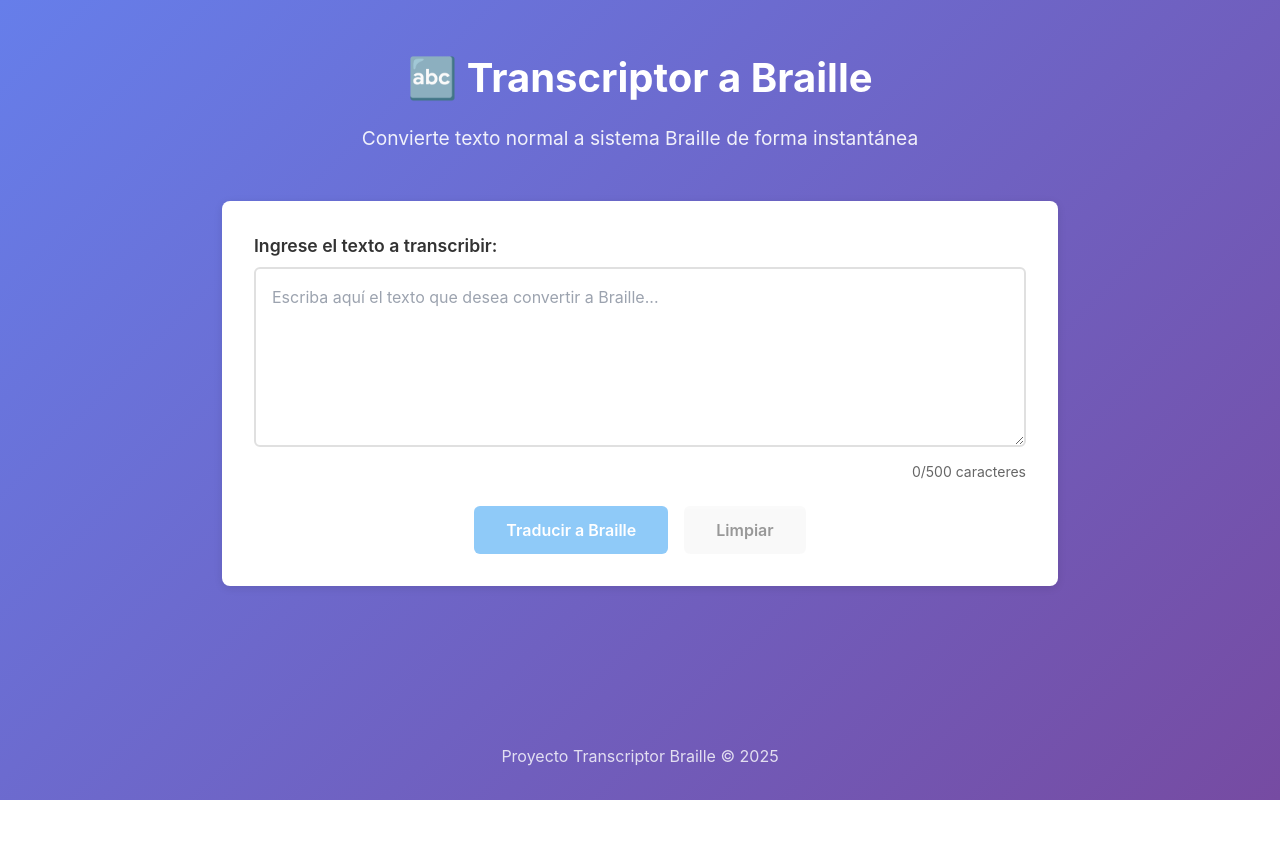
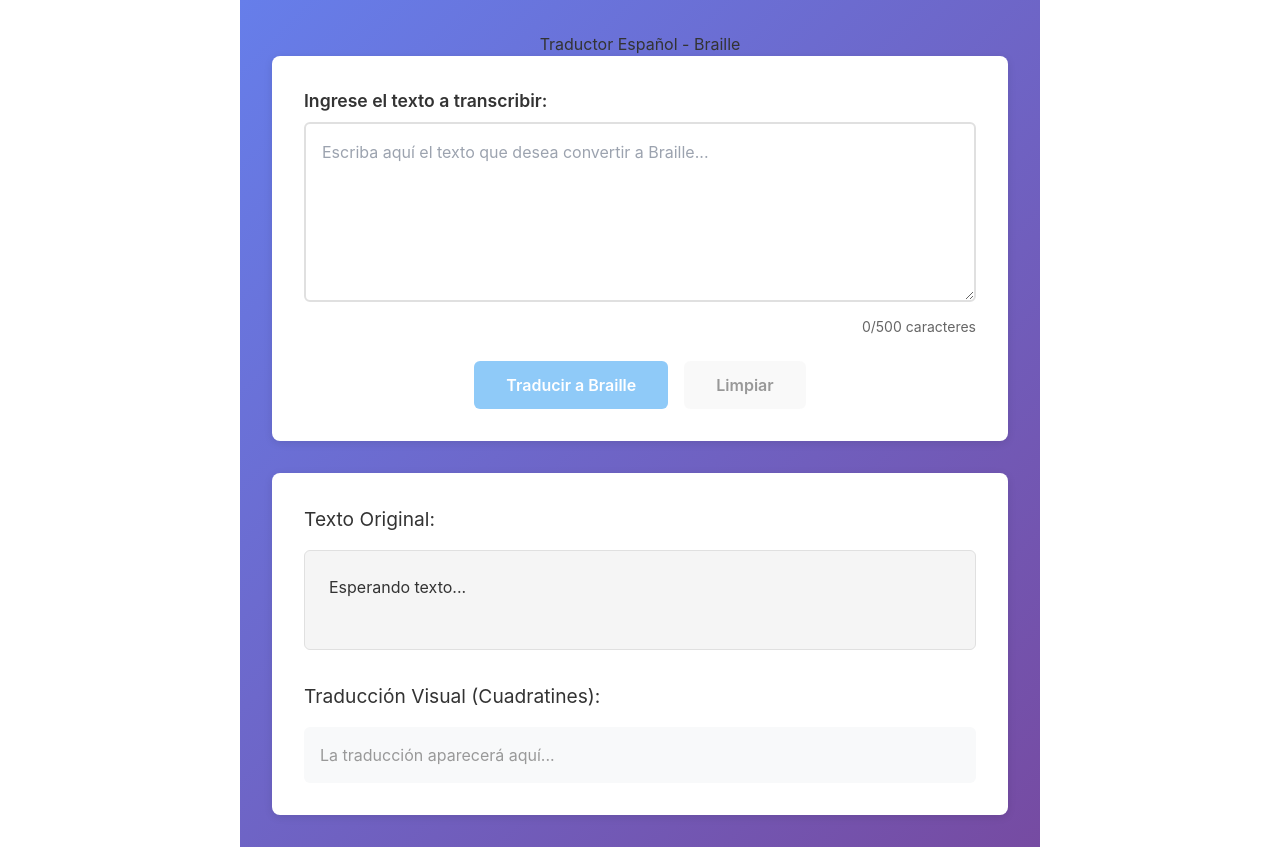
Before and after one commit to KealPetu/Proyecto-transcriptor-braille, a React (Create React App) app in the folder frontend/: page / in a window 1280 px wide. Before the commit the page ends 800 px from the top, so only its background shows below. Built offline with nearby package versions, Linux system fonts and the light colour scheme.

Commit message:
feat: cambios realizados para coordinar con el backend

```diff
--- a/frontend/package.json
+++ b/frontend/package.json
@@ -15,7 +15,7 @@
     "lucide-react": "^0.554.0",
     "react": "^19.2.0",
     "react-dom": "^19.2.0",
-    "react-scripts": "5.0.1",
+    "react-scripts": "^5.0.1",
     "typescript": "^4.9.5",
     "web-vitals": "^2.1.4"
   },
--- a/frontend/src/App.tsx
+++ b/frontend/src/App.tsx
@@ -1,56 +1,42 @@
 import React, { useState } from 'react';
 import TextInput from './components/TextInput';
 import BrailleDisplay from './components/BrailleDisplay';
-import { brailleApi, TranslationResponse } from './services/api';
+import { brailleApi } from './services/api';
 import './App.css';
 
 function App() {
-  const [translation, setTranslation] = useState<TranslationResponse | null>(null);
+  const [originalText, setOriginalText] = useState('');
+  const [brailleCells, setBrailleCells] = useState<number[][]>([]);
   const [isLoading, setIsLoading] = useState(false);
-  const [error, setError] = useState<string | null>(null);
+  const [error, setError] = useState('');
 
   const handleTranslate = async (text: string) => {
     setIsLoading(true);
-    setError(null);
-
+    setError('');
     try {
       const result = await brailleApi.translate(text);
-      setTranslation(result);
+      setOriginalText(result.original_text);
+      setBrailleCells(result.braille_cells);
     } catch (err) {
-      setError('Error al traducir el texto. Por favor, intente nuevamente.');
       console.error(err);
+      setError('Error al conectar con el servidor de traducción.');
     } finally {
       setIsLoading(false);
     }
   };
 
   return (
-    <div className="App">
-      <header className="App-header">
-        <h1>🔤 Transcriptor a Braille</h1>
-        <p>Convierte texto normal a sistema Braille de forma instantánea</p>
-      </header>
+    <div className="App" style={{ maxWidth: '800px', margin: '0 auto', padding: '2rem' }}>
+      <h1 style={{ textAlign: 'center', color: '#333' }}>Traductor Español - Braille</h1>
 
-      <main className="App-main">
-        <TextInput onTranslate={handleTranslate} isLoading={isLoading} />
+      <TextInput onTranslate={handleTranslate} isLoading={isLoading} />
 
-        {error && (
-          <div className="error-message">
-            ⚠️ {error}
-          </div>
-        )}
+      {error && <div style={{ color: 'red', marginBottom: '1rem' }}>{error}</div>}
 
-        {translation && (
-          <BrailleDisplay
-            originalText={translation.original_text}
-            brailleText={translation.braille_text}
-          />
-        )}
-      </main>
-
-      <footer className="App-footer">
-        <p>Proyecto Transcriptor Braille © 2025</p>
-      </footer>
+      <BrailleDisplay
+        originalText={originalText}
+        brailleCells={brailleCells}
+      />
     </div>
   );
 }
--- /dev/null
+++ b/frontend/src/components/BrailleCell.css
@@ -0,0 +1,30 @@
+.braille-cell {
+    display: grid;
+    grid_template_columns: repeat(2, 1fr);
+    /* 2 columnas */
+    grid_template_rows: repeat(3, 1fr);
+    /* 3 filas */
+    gap: 4px;
+    width: 30px;
+    height: 45px;
+    padding: 4px;
+    border: 1px solid #ccc;
+    /* El borde del "cuadratín" */
+    border-radius: 4px;
+    background-color: #fff;
+}
+
+.braille-dot {
+    width: 8px;
+    height: 8px;
+    border-radius: 50%;
+    background-color: #e0e0e0;
+    /* Gris claro (apagado) */
+    margin: auto;
+}
+
+.braille-dot.active {
+    background-color: #2196f3;
+    /* Azul (encendido) */
+    box-shadow: 0 0 2px #2196f3;
+}
--- /dev/null
+++ b/frontend/src/components/BrailleCell.tsx
@@ -0,0 +1,28 @@
+import React from 'react';
+import './BrailleCell.css';
+
+interface BrailleCellProps {
+  activeDots: number[]; // Ej: [1, 2, 5]
+}
+
+const BrailleCell: React.FC<BrailleCellProps> = ({ activeDots }) => {
+  // El braille tiene 6 posiciones fijas: 1, 2, 3 (izq), 4, 5, 6 (der)
+  // Mapeamos visualmente el orden de la grid:
+  // 1 4
+  // 2 5
+  // 3 6
+  const dots = [1, 4, 2, 5, 3, 6];
+
+  return (
+    <div className="braille-cell" aria-label={`Puntos braille: ${activeDots.join(',')}`}>
+      {dots.map((dotNumber) => (
+        <div
+          key={dotNumber}
+          className={`braille-dot ${activeDots.includes(dotNumber) ? 'active' : ''}`}
+        />
+      ))}
+    </div>
+  );
+};
+
+export default BrailleCell;
--- a/frontend/src/components/BrailleDisplay.tsx
+++ b/frontend/src/components/BrailleDisplay.tsx
@@ -1,15 +1,18 @@
 import React from 'react';
+import BrailleCell from './BrailleCell'; // Importamos el nuevo componente
 import './BrailleDisplay.css';
 
 interface BrailleDisplayProps {
   originalText: string;
-  brailleText: string;
+  brailleCells: number[][]; // Recibimos la matriz de puntos
 }
 
-const BrailleDisplay: React.FC<BrailleDisplayProps> = ({ originalText, brailleText }) => {
+const BrailleDisplay: React.FC<BrailleDisplayProps> = ({ originalText, brailleCells }) => {
+
+  // Función auxiliar para copiar texto (convertimos los puntos a texto unicode para el clipboard)
   const handleCopy = () => {
-    navigator.clipboard.writeText(brailleText);
-    alert('Texto Braille copiado al portapapeles');
+    // Lógica simplificada para demo: solo avisa
+    alert('Función de copiado pendiente de implementar con caracteres Unicode');
   };
 
   return (
@@ -17,18 +20,22 @@ const BrailleDisplay: React.FC<BrailleDisplayProps> = ({ originalText, brailleTe
       <div className="display-section">
         <h3>Texto Original:</h3>
         <div className="text-box original-text">
-          {originalText}
+          {originalText || "Esperando texto..."}
         </div>
       </div>
 
       <div className="display-section">
-        <h3>Texto en Braille:</h3>
-        <div className="text-box braille-text">
-          {brailleText}
+        <h3>Traducción Visual (Cuadratines):</h3>
+        {/* Contenedor Flex para alinear las celdas */}
+        <div className="braille-grid-container" style={{ display: 'flex', flexWrap: 'wrap', gap: '8px', padding: '1rem', background: '#f8f9fa', borderRadius: '6px' }}>
+          {brailleCells.length > 0 ? (
+            brailleCells.map((cell, index) => (
+              <BrailleCell key={index} activeDots={cell} />
+            ))
+          ) : (
+            <span style={{ color: '#999' }}>La traducción aparecerá aquí...</span>
+          )}
         </div>
-        <button onClick={handleCopy} className="btn-copy">
-          📋 Copiar Braille
-        </button>
       </div>
     </div>
   );
--- a/frontend/src/services/api.ts
+++ b/frontend/src/services/api.ts
@@ -1,18 +1,17 @@
+// frontend/src/services/api.ts
 const API_BASE_URL = process.env.REACT_APP_API_URL || 'http://localhost:8000';
-
-export interface TranslationRequest {
-  text: string;
-}
 
 export interface TranslationResponse {
   original_text: string;
-  braille_text: string;
-  timestamp: string;
+  // El backend devuelve una lista de listas de números (ej: [[1,2,5], [1]])
+  braille_cells: number[][];
+  braille_string_repr: string;
 }
 
 export const brailleApi = {
   translate: async (text: string): Promise<TranslationResponse> => {
-    const response = await fetch(`${API_BASE_URL}/api/translate`, {
+    // Nota la ruta actualizada para coincidir con el backend
+    const response = await fetch(`${API_BASE_URL}/api/v1/translation/to-braille`, {
       method: 'POST',
       headers: {
         'Content-Type': 'application/json',
@@ -21,7 +20,8 @@ export const brailleApi = {
     });
 
     if (!response.ok) {
-      throw new Error('Error en la traducción');
+      const errorData = await response.json().catch(() => ({}));
+      throw new Error(errorData.detail || 'Error en la traducción');
     }
 
     return response.json();
```
Also changed, not shown: frontend/src/components/BrailleDisplay.css (line endings or trailing spaces), frontend/src/components/TextInput.css (line endings or trailing spaces), 2 other files (tests, documents, lock files or other folders).
